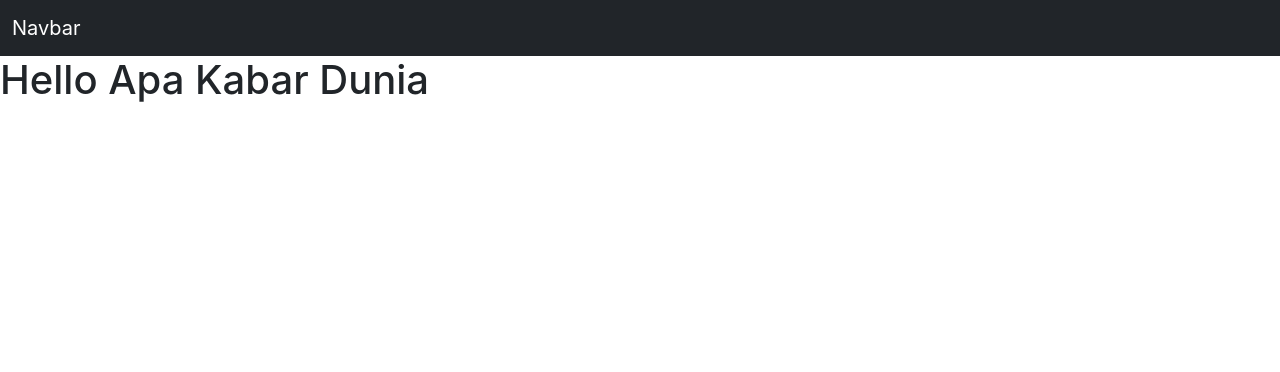
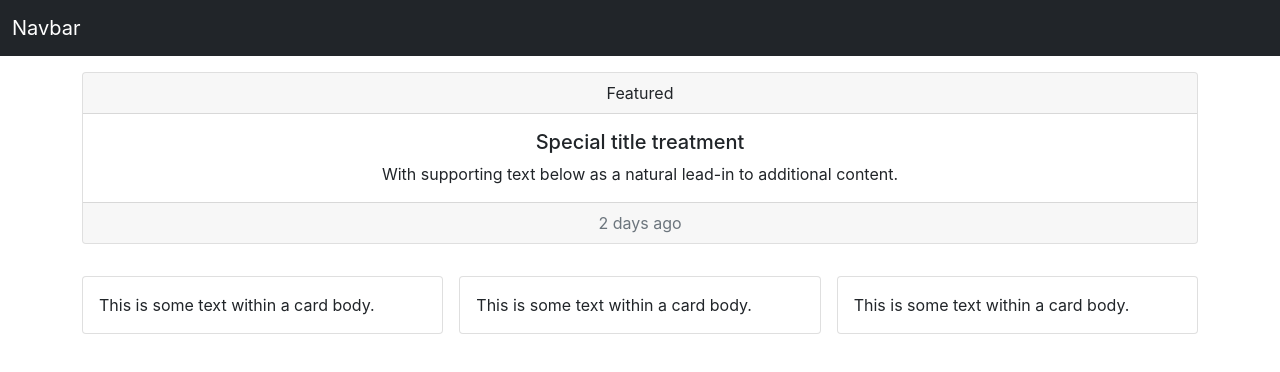
Before and after one commit to juniifar/rw_management, a React (Create React App) app: page / in a window 1280 px wide. Shown: the top 372 px of the page. Built offline with nearby package versions, Linux system fonts and the light colour scheme.

Commit message:
Implement home

```diff
--- a/src/App.js
+++ b/src/App.js
@@ -1,4 +1,4 @@
-import logo from './logo.svg';
+// import logo from './logo.svg';
 import './App.css';
 
 function App() {
@@ -9,7 +9,47 @@ function App() {
         <a className="navbar-brand" href>Navbar</a>
       </div>
       </nav>
-      <h1>Hello Apa Kabar Dunia</h1>
+      <div className="container">
+        <div className="py-3">
+          <div className="card text-center">
+            <div className="card-header">
+              Featured
+            </div>
+            <div className="card-body">
+              <h5 className="card-title">Special title treatment</h5>
+              <p className="card-text">With supporting text below as a natural lead-in to additional content.</p>
+            </div>
+            <div class="card-footer text-muted">
+              2 days ago
+            </div>
+          </div>
+        </div>
+        <div className="row gx-3 gy-3 py-3">
+          <div className="col-md-4">
+            <div className="card">
+              <div className="card-body">
+                This is some text within a card body.
+              </div>
+            </div>
+          </div>
+          <div className="col-md-4">
+            <div className="card">
+              <div className="card-body">
+                This is some text within a card body.
+              </div>
+            </div>
+          </div>
+          <div className="col-md-4">
+            <div className="card">
+              <div className="card-body">
+                This is some text within a card body.
+              </div>
+            </div>
+          </div>
+        </div>
+
+
+      </div>
     </div>
     // <div className="App">
     //   <header className="App-header">
```
Also changed, not shown: 1 other file (tests, documents, lock files or other folders).
